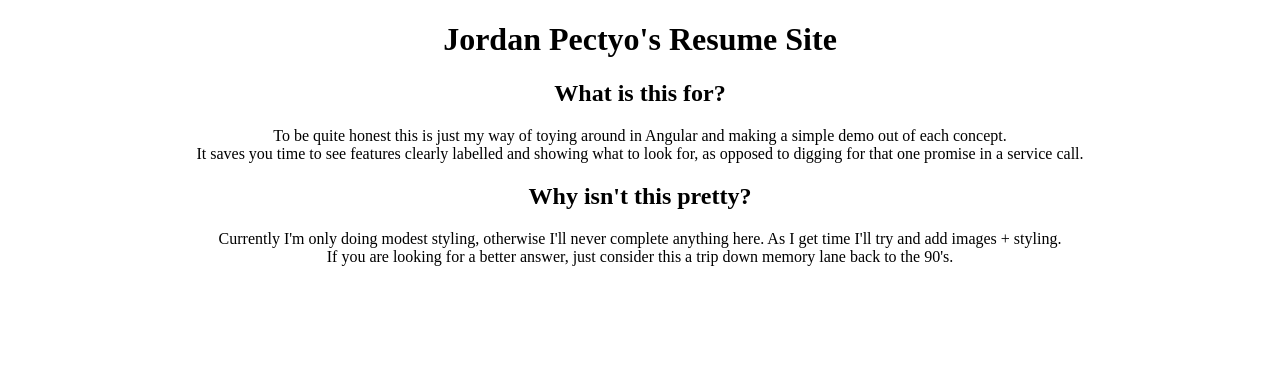
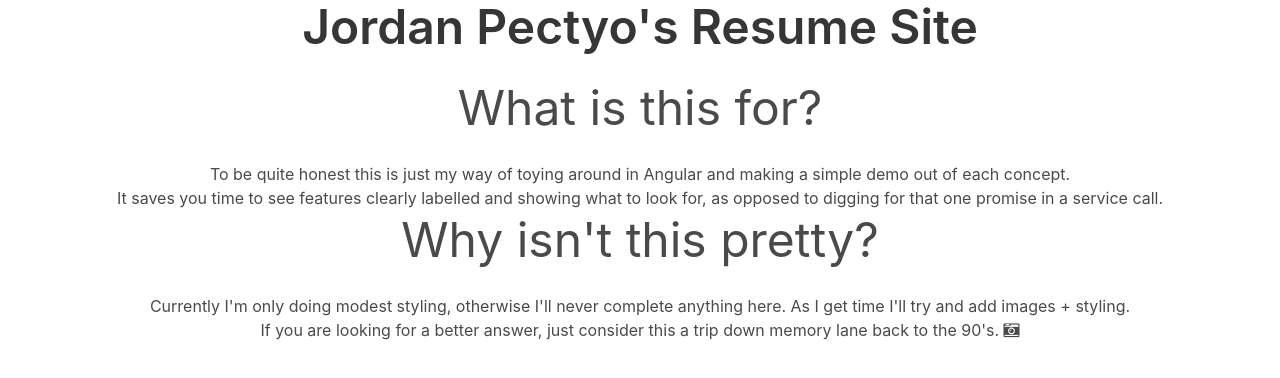
Before and after one commit to NaCl4Ever/angular-sampler, an Angular app: page / in a window 1280 px wide. Shown: the top 378 px of the page. Built offline with nearby package versions, Linux system fonts and the light colour scheme.

Commit message:
Added Bulma and font-awesome for readability

```diff
--- a/package.json
+++ b/package.json
@@ -21,7 +21,9 @@
     "@angular/platform-browser": "^5.2.0",
     "@angular/platform-browser-dynamic": "^5.2.0",
     "@angular/router": "^5.2.0",
+    "bulma": "^0.7.1",
     "core-js": "^2.4.1",
+    "font-awesome": "^4.7.0",
     "rxjs": "^5.5.6",
     "zone.js": "^0.8.19"
   },
--- a/src/app/app.component.html
+++ b/src/app/app.component.html
@@ -1,12 +1,13 @@
 
-<h1 style="text-align: center;">Jordan Pectyo's Resume Site</h1>
+<h1 class = "title is-1 has-text-centered">Jordan Pectyo's Resume Site</h1>
 <section id="introduction">
-  <h2 style="text-align: center;"> What is this for?</h2>
-  <p style="text-align: center;">To be quite honest this is just my way of toying around in Angular and making a simple demo out of each concept.
+  <h2 class = "subtitle is-1 has-text-centered"> What is this for?</h2>
+  <p class = "has-text-centered">To be quite honest this is just my way of toying around in Angular and making a simple demo out of each concept.
     <br> It saves you time to see features clearly labelled and showing what to look for, as opposed to digging for that one promise in a service call.
   </p>
-  <h2 style="text-align: center;"> Why isn't this pretty?</h2>
-  <p style="text-align: center;">Currently I'm only doing modest styling, otherwise I'll never complete anything here. As I get time I'll try and add images + styling.
+  <h2 class = "subtitle is-1 has-text-centered"> Why isn't this pretty?</h2>
+  <p class = "has-text-centered">Currently I'm only doing modest styling, otherwise I'll never complete anything here. As I get time I'll try and add images + styling.
     <br> If you are looking for a better answer, just consider this a trip down memory lane back to the 90's.
+    <i class="fa fa-camera-retro" aria-hidden="true"></i>
   </p>
 </section>
--- a/src/styles.css
+++ b/src/styles.css
@@ -1 +1,2 @@
 /* You can add global styles to this file, and also import other style files */
+@import "~font-awesome/css/font-awesome.css";
```
Also changed, not shown: .angular-cli.json, 1 other file (tests, documents, lock files or other folders).
